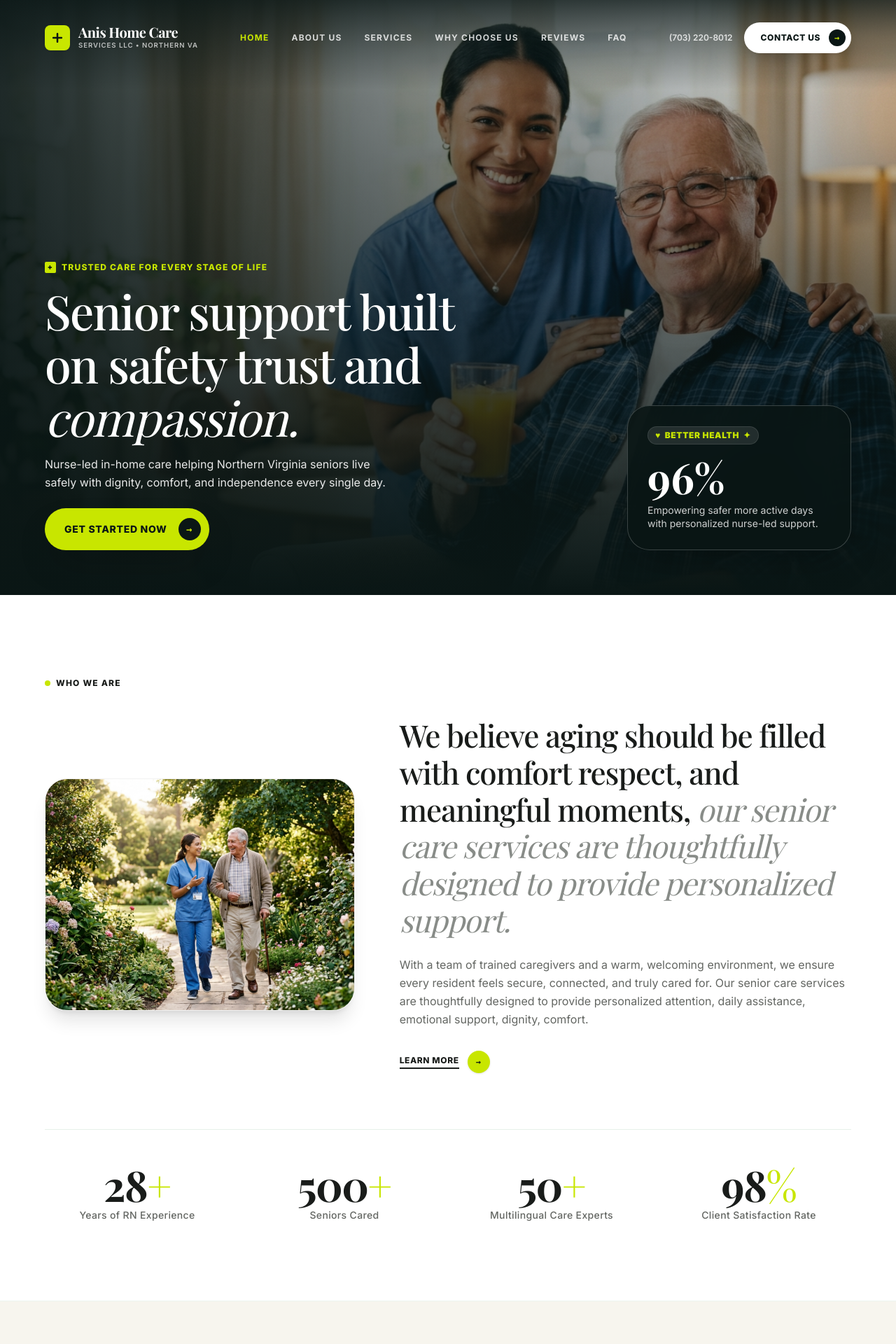
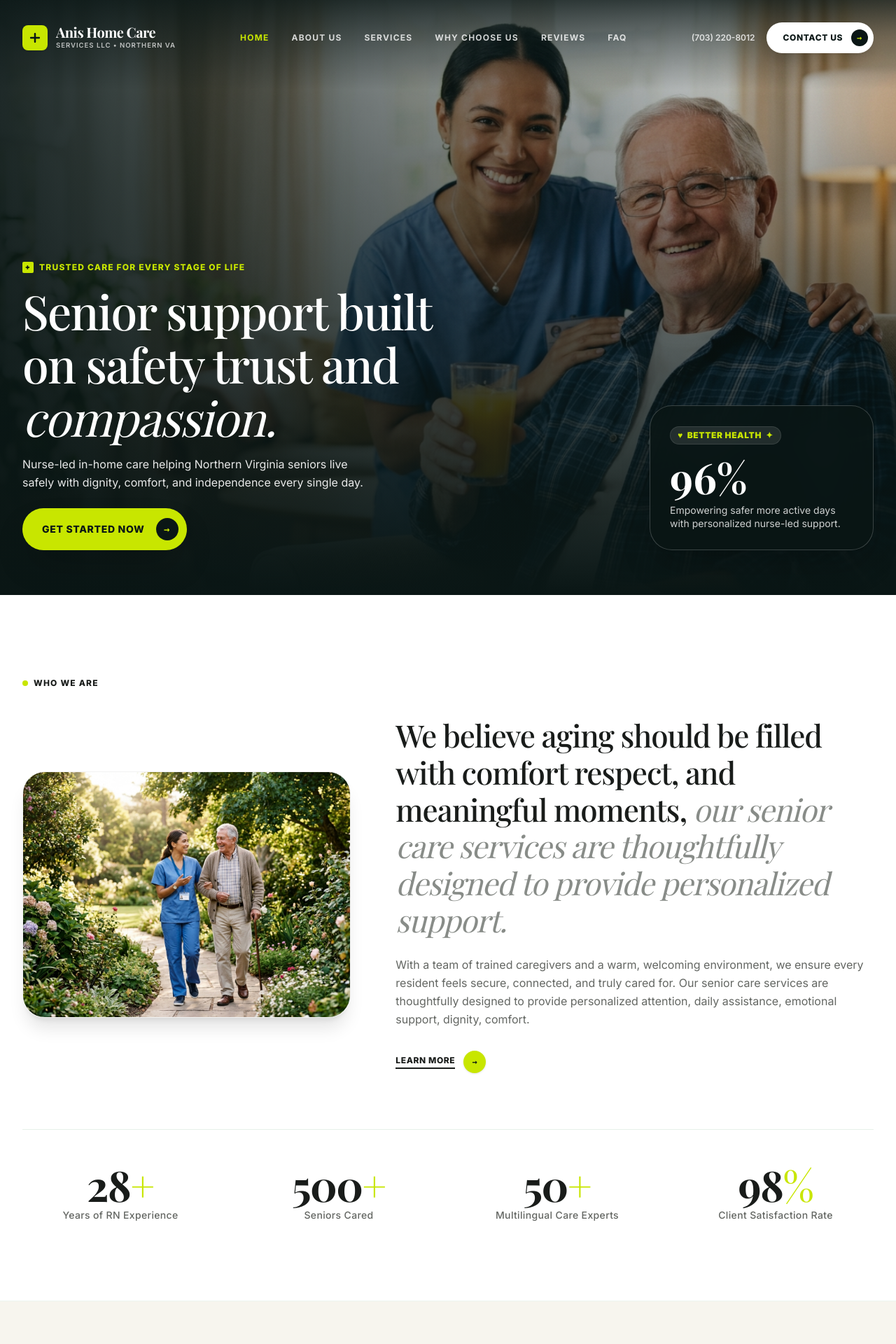
Before and after one commit to ajjuiglesias/AnisCare, a Next.js app: page / in a window 1280 px wide. Shown: the top 1920 px of the page at 70% size. Built offline with nearby package versions, Linux system fonts and the light colour scheme; a web font is replaced by a local one.

Commit message:
style: standardize all section containers to max-w-7xl with px-4 sm:px-6 lg:px-8

```diff
--- a/src/components/About.tsx
+++ b/src/components/About.tsx
@@ -10,7 +10,7 @@ const stats = [
 export default function About() {
   return (
     <section id="about" className="w-full py-20 lg:py-28 bg-white border-b border-[#e2ede4]/60">
-      <div className="w-full max-w-[1500px] mx-auto px-6 sm:px-10 lg:px-16">
+      <div className="w-full max-w-7xl mx-auto px-4 sm:px-6 lg:px-8">
 
         {/* Top Tag: WHO WE ARE (Demo 1 Style) */}
         <div className="inline-flex items-center gap-2 mb-10 text-[#191c1a] text-xs font-extrabold uppercase tracking-widest">
--- a/src/components/CTA.tsx
+++ b/src/components/CTA.tsx
@@ -3,7 +3,7 @@ import Image from "next/image";
 export default function CTA() {
   return (
     <section id="contact" className="w-full py-20 lg:py-28 bg-[#f7f5ee]">
-      <div className="w-full max-w-[1500px] mx-auto px-6 sm:px-10 lg:px-16">
+      <div className="w-full max-w-7xl mx-auto px-4 sm:px-6 lg:px-8">
 
         <div className="relative bg-gradient-to-br from-[#0a1615] via-[#10221e] to-[#0a1615] text-white rounded-[2.5rem] lg:rounded-[3rem] p-8 sm:p-14 lg:p-20 shadow-2xl overflow-hidden border border-white/10">
 
--- a/src/components/Footer.tsx
+++ b/src/components/Footer.tsx
@@ -6,7 +6,7 @@ export default function Footer() {
   return (
     <footer id="main-footer" className="w-full bg-[#0a1615] text-white border-t border-white/10">
       {/* Main Footer Container */}
-      <div className="w-full max-w-[1500px] mx-auto px-6 sm:px-10 lg:px-16 py-16 lg:py-20">
+      <div className="w-full max-w-7xl mx-auto px-4 sm:px-6 lg:px-8 py-16 lg:py-20">
         <div className="grid grid-cols-1 md:grid-cols-2 lg:grid-cols-12 gap-10 lg:gap-12">
 
           {/* Brand & Newsletter: 4 cols */}
--- a/src/components/Hero.tsx
+++ b/src/components/Hero.tsx
@@ -22,7 +22,7 @@ export default function Hero() {
       <div className="absolute top-0 left-0 right-0 h-32 bg-gradient-to-b from-[#0a1615]/80 to-transparent pointer-events-none" />
 
       {/* Hero Content Area */}
-      <div className="relative z-10 w-full max-w-[1500px] mx-auto px-6 sm:px-10 lg:px-16 pt-28 sm:pt-32 pb-8 sm:pb-12 lg:pb-16">
+      <div className="relative z-10 w-full max-w-7xl mx-auto px-4 sm:px-6 lg:px-8 pt-28 sm:pt-32 pb-8 sm:pb-12 lg:pb-16">
         <div className="flex flex-col lg:flex-row lg:items-end justify-between gap-8 lg:gap-14">
 
           {/* Left Column: Tag, Headline, Subtext, CTA Button */}
--- a/src/components/Navbar.tsx
+++ b/src/components/Navbar.tsx
@@ -44,7 +44,7 @@ export default function Navbar() {
   return (
     <header
       id="main-header"
-      className={`fixed left-0 right-0 z-50 transition-all duration-300 flex justify-center px-6 sm:px-10 lg:px-16 ${
+      className={`fixed left-0 right-0 z-50 transition-all duration-300 flex justify-center px-4 sm:px-6 lg:px-8 ${
         isScrolled
           ? "top-3 sm:top-5"
           : "top-0 py-6 sm:py-8"
@@ -54,11 +54,11 @@ export default function Navbar() {
           : "-translate-y-28 opacity-0 pointer-events-none"
       }`}
     >
-      {/* Navbar Container matching exact content max-w-[1500px] */}
+      {/* Navbar Container matching standard max-w-7xl content width */}
       <div
-        className={`w-full max-w-[1500px] mx-auto flex items-center justify-between transition-all duration-300 ${
+        className={`w-full max-w-7xl mx-auto flex items-center justify-between transition-all duration-300 ${
           isScrolled
-            ? "bg-[#0a1615]/90 backdrop-blur-xl border border-white/15 rounded-full py-2.5 sm:py-3 px-6 sm:px-8 shadow-2xl"
+            ? "bg-[#0a1615]/90 backdrop-blur-xl border border-white/15 rounded-full py-2.5 sm:py-3 px-5 sm:px-8 shadow-2xl"
             : "bg-transparent py-0 px-0"
         }`}
       >
@@ -151,7 +151,7 @@ export default function Navbar() {
       {isMobileOpen && (
         <div
           id="mobile-menu"
-          className="lg:hidden fixed top-20 left-6 right-6 bg-[#0a1615]/95 backdrop-blur-2xl border border-white/15 rounded-3xl p-6 shadow-2xl z-50 max-w-[1500px] mx-auto"
+          className="lg:hidden fixed top-20 left-4 right-4 bg-[#0a1615]/95 backdrop-blur-2xl border border-white/15 rounded-3xl p-6 shadow-2xl z-50 max-w-7xl mx-auto"
         >
           <div className="flex flex-col gap-3">
             {navLinks.map((link) => (
--- a/src/components/Services.tsx
+++ b/src/components/Services.tsx
@@ -80,7 +80,7 @@ export default function Services() {
 
   return (
     <section id="services" className="w-full py-20 lg:py-28 bg-[#f7f5ee] border-b border-[#e8e4d8]">
-      <div className="w-full max-w-[1500px] mx-auto px-6 sm:px-10 lg:px-16">
+      <div className="w-full max-w-7xl mx-auto px-4 sm:px-6 lg:px-8">
 
         {/* Top Header Row */}
         <div className="flex items-end justify-between mb-12 sm:mb-16">
--- a/src/components/Testimonials.tsx
+++ b/src/components/Testimonials.tsx
@@ -92,7 +92,7 @@ export default function Testimonials() {
 
   return (
     <section id="testimonials" className="w-full py-20 lg:py-28 bg-[#f7f5ee] border-b border-[#e8e4d8]">
-      <div className="w-full max-w-[1500px] mx-auto px-6 sm:px-10 lg:px-16">
+      <div className="w-full max-w-7xl mx-auto px-4 sm:px-6 lg:px-8">
 
         {/* Centered Section Header */}
         <div className="text-center max-w-2xl mx-auto mb-14 sm:mb-16">
--- a/src/components/Values.tsx
+++ b/src/components/Values.tsx
@@ -40,7 +40,7 @@ export default function Values() {
 
   return (
     <section id="values" className="w-full py-20 lg:py-28 bg-[#f7f5ee] border-b border-[#e8e4d8]">
-      <div className="w-full max-w-[1500px] mx-auto px-6 sm:px-10 lg:px-16">
+      <div className="w-full max-w-7xl mx-auto px-4 sm:px-6 lg:px-8">
 
         {/* Section Header */}
         <div className="text-center max-w-2xl mx-auto mb-16">
--- a/src/components/WhyUs.tsx
+++ b/src/components/WhyUs.tsx
@@ -60,7 +60,7 @@ const columnsData = [
 export default function WhyUs() {
   return (
     <section id="why-us" className="w-full py-20 lg:py-28 bg-white border-b border-[#e8e4d8]">
-      <div className="w-full max-w-[1500px] mx-auto px-6 sm:px-10 lg:px-16">
+      <div className="w-full max-w-7xl mx-auto px-4 sm:px-6 lg:px-8">
 
         {/* Section Header */}
         <div className="flex flex-col lg:flex-row lg:items-end justify-between mb-16 gap-8">
```
